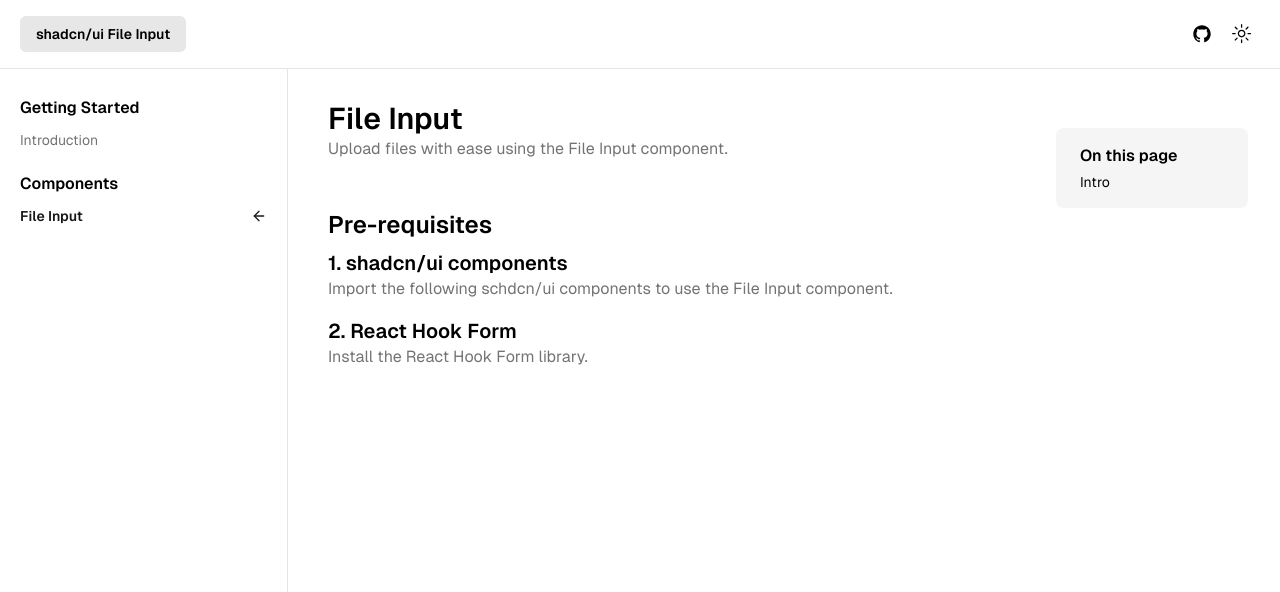
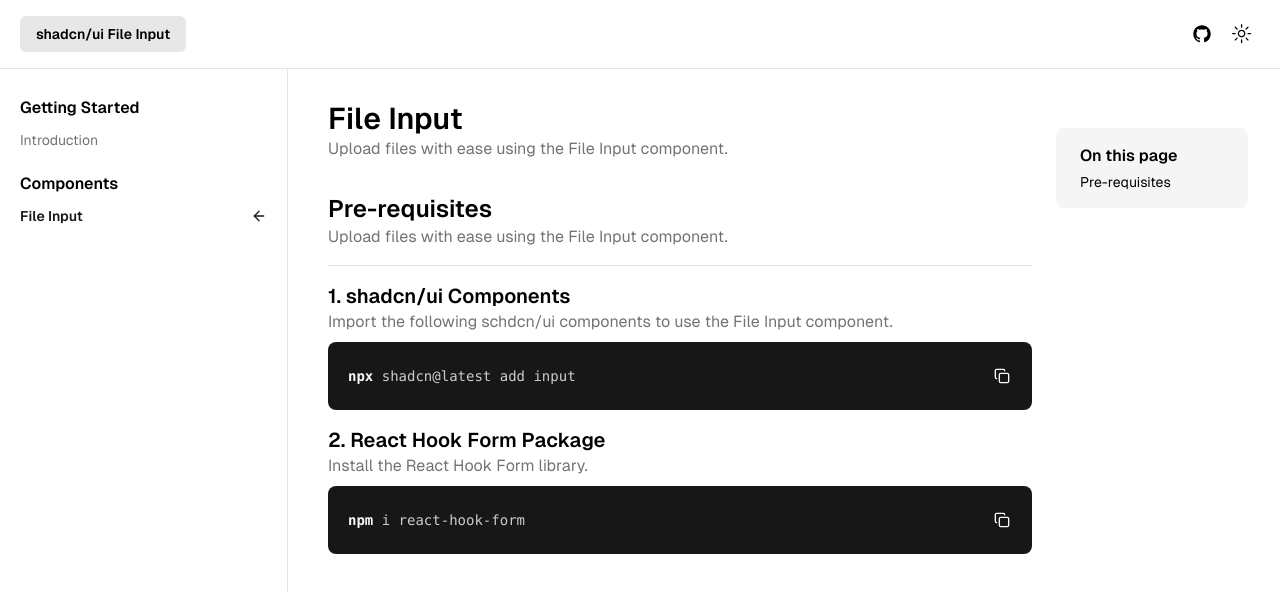
Before and after one commit to itsmejawad/shadcn-file-input, a Next.js app: page /docs/file-input in a window 1280 px wide. Shown: the top 592 px of the page. Built offline with nearby package versions, Linux system fonts and the light colour scheme.

Commit message:
Build PageHeader, PageSection and Terminal components. Install Sooner

```diff
--- a/package.json
+++ b/package.json
@@ -22,6 +22,7 @@
     "react": "^18",
     "react-dom": "^18",
     "react-hook-form": "^7.53.0",
+    "sonner": "^1.5.0",
     "tailwind-merge": "^2.5.2",
     "tailwindcss-animate": "^1.0.7"
   },
--- a/src/app/docs/(components)/file-input/page.tsx
+++ b/src/app/docs/(components)/file-input/page.tsx
@@ -1,34 +1,43 @@
 import Link from "next/link";
+
+// Components
+import PageHeader from "@/components/page-header";
+import PageSection from "@/components/page-section";
 
 export default function Home() {
   return (
-    <div className="p-8 grid grid-cols-[1fr_auto]  gap-x-2  bg-background">
+    <div className="p-8 grid grid-cols-[1fr] md:grid-cols-[1fr_auto]  gap-x-6  bg-background">
       <div>
-        <section className="pb-4" id="intro">
-          <h1 className="font-semibold text-3xl">File Input</h1>
-          <p className="text-muted-foreground mb-4">
-            Upload files with ease using the File Input component.
-          </p>
-        </section>
-        <section className="py-4" id="pre-requisites">
-          <h2 className="font-semibold text-2xl mb-2">Pre-requisites</h2>
+        <PageHeader
+          title="File Input"
+          description="Upload files with ease using the File Input component."
+        />
 
-          <div>
-            <h3 className="font-semibold text-xl">1. shadcn/ui components</h3>
-            <p className="text-muted-foreground mb-4">
-              Import the following schdcn/ui components to use the File Input component.
-            </p>
-            <h3 className="font-semibold text-xl">2. React Hook Form</h3>
-            <p className="text-muted-foreground mb-4">Install the React Hook Form library.</p>
-          </div>
-        </section>
+        <PageSection
+          title="Pre-requisites"
+          description="Upload files with ease using the File Input component."
+          subSections={[
+            {
+              title: "shadcn/ui Components",
+              description:
+                "Import the following schdcn/ui components to use the File Input component.",
+              code: ["`npx` shadcn@latest add input"],
+            },
+            {
+              title: "React Hook Form Package",
+              description: "Install the React Hook Form library.",
+              code: ["`npm` i react-hook-form"],
+            },
+          ]}
+        />
       </div>
-      <div>
+
+      <div className="hidden md:block">
         <ul className="flex flex-col gap-1 text-sm bg-muted px-6 py-4 rounded-lg min-w-[12rem] sticky top-32">
           <li className="font-semibold text-base">On this page</li>
-          {[{ label: "Intro", href: "#intro" }].map((link) => (
-            <li key={link.href}>
-              <Link href={link.href}>{link.label}</Link>
+          {[{ label: "Pre-requisites" }].map((link) => (
+            <li key={link.label.toLocaleLowerCase()}>
+              <Link href={"#" + link.label.toLocaleLowerCase()}>{link.label}</Link>
             </li>
           ))}
         </ul>
--- a/src/app/layout.tsx
+++ b/src/app/layout.tsx
@@ -8,6 +8,7 @@
 import { Main } from "@/components/main";
 
 import "./globals.css";
+import { Toaster } from "sonner";
 
 const geistSans = localFont({
   src: "./fonts/GeistVF.woff",
@@ -40,11 +41,12 @@
           enableSystem
           disableTransitionOnChange>
           <Navbar />
-          <section className="grid grid-cols-[auto_1fr]  max-w-screen-xl mx-auto gap-x-2  h-[calc(100dvh-69px)] bg-background">
+          <section className="grid lg:grid-cols-[auto_1fr]  max-w-screen-xl mx-auto gap-x-2  h-[calc(100dvh-69px)] bg-background">
             <Sidebar variant="Desktop" />
             <Main>{children}</Main>
           </section>
         </ThemeProvider>
+        <Toaster position="top-center" richColors />
       </body>
     </html>
   );
--- /dev/null
+++ b/src/components/page-header.tsx
@@ -0,0 +1,12 @@
+import React from "react";
+
+const PageHeader = ({ title, description }: { title: string; description: string }) => {
+  return (
+    <section className="pb-4" id="intro">
+      <h1 className="font-semibold text-3xl">{title}</h1>
+      <p className="text-muted-foreground mb-4">{description}</p>
+    </section>
+  );
+};
+
+export default PageHeader;
--- /dev/null
+++ b/src/components/page-section.tsx
@@ -0,0 +1,36 @@
+import React from "react";
+import Terminal from "@/components/ui/terminal";
+import { SubSection } from "@/types/SubSections";
+
+const PageSection = ({
+  title,
+  description,
+  subSections,
+}: {
+  title: string;
+  description: string;
+  subSections: SubSection;
+}) => {
+  return (
+    <section id={"#" + title.toLocaleLowerCase()}>
+      <div className="border-b pb-4 mb-4">
+        <h2 className="text-2xl font-semibold">{title}</h2>
+        <p className="text-muted-foreground ">{description}</p>
+      </div>
+
+      <div className="flex flex-col gap-4">
+        {subSections.map((subSection, i) => (
+          <div key={subSection.title}>
+            <h3 className="text-xl font-semibold">
+              {i + 1}. {subSection.title}
+            </h3>
+            <p className="text-muted-foreground mb-2">{subSection.description}</p>
+            {subSection.code && <Terminal text={subSection.code} />}
+          </div>
+        ))}
+      </div>
+    </section>
+  );
+};
+
+export default PageSection;
--- /dev/null
+++ b/src/components/ui/terminal.tsx
@@ -0,0 +1,50 @@
+"use client";
+
+// Hooks
+import { useState } from "react";
+
+// Icons
+import { Check, Copy } from "lucide-react";
+
+// Components
+import { Button } from "./button";
+import { toast } from "sonner";
+import { cn } from "../../lib/utils";
+
+const Terminal = ({ text }: { text: string[] }) => {
+  const [isCopied, setIsCopied] = useState(false);
+
+  const handleCopyLink = () => {
+    navigator.clipboard.writeText(text.map((line) => line.replace(/`/g, "")).join("\n"));
+    setIsCopied(true);
+    toast.success("Copied to clipboard");
+  };
+
+  return (
+    <div className="bg-primary pl-5 pr-3 py-4 rounded-lg text-primary-foreground font-[family-name:var(--font-geist-mono)] text-sm flex justify-between items-center">
+      <div className="flex flex-col gap-1">
+        {text.map((line, index) => (
+          <pre className="block" key={index}>
+            {line.split("`").map((segment, i) => (
+              <span
+                key={i}
+                className={cn(i % 2 === 1 ? "font-semibold" : "text-primary-foreground/80")}>
+                {segment}
+              </span>
+            ))}
+          </pre>
+        ))}
+      </div>
+      <Button
+        className="self-start"
+        size="icon"
+        variant="ghost"
+        onClick={handleCopyLink}
+        type="button">
+        {isCopied ? <Check size={16} /> : <Copy size={16} />}
+      </Button>
+    </div>
+  );
+};
+
+export default Terminal;
--- /dev/null
+++ b/src/types/SubSections.ts
@@ -0,0 +1,5 @@
+export type SubSection = {
+  title: string;
+  description: string;
+  code?: string[];
+}[];
```
Also changed, not shown: 1 other file (tests, documents, lock files or other folders).
